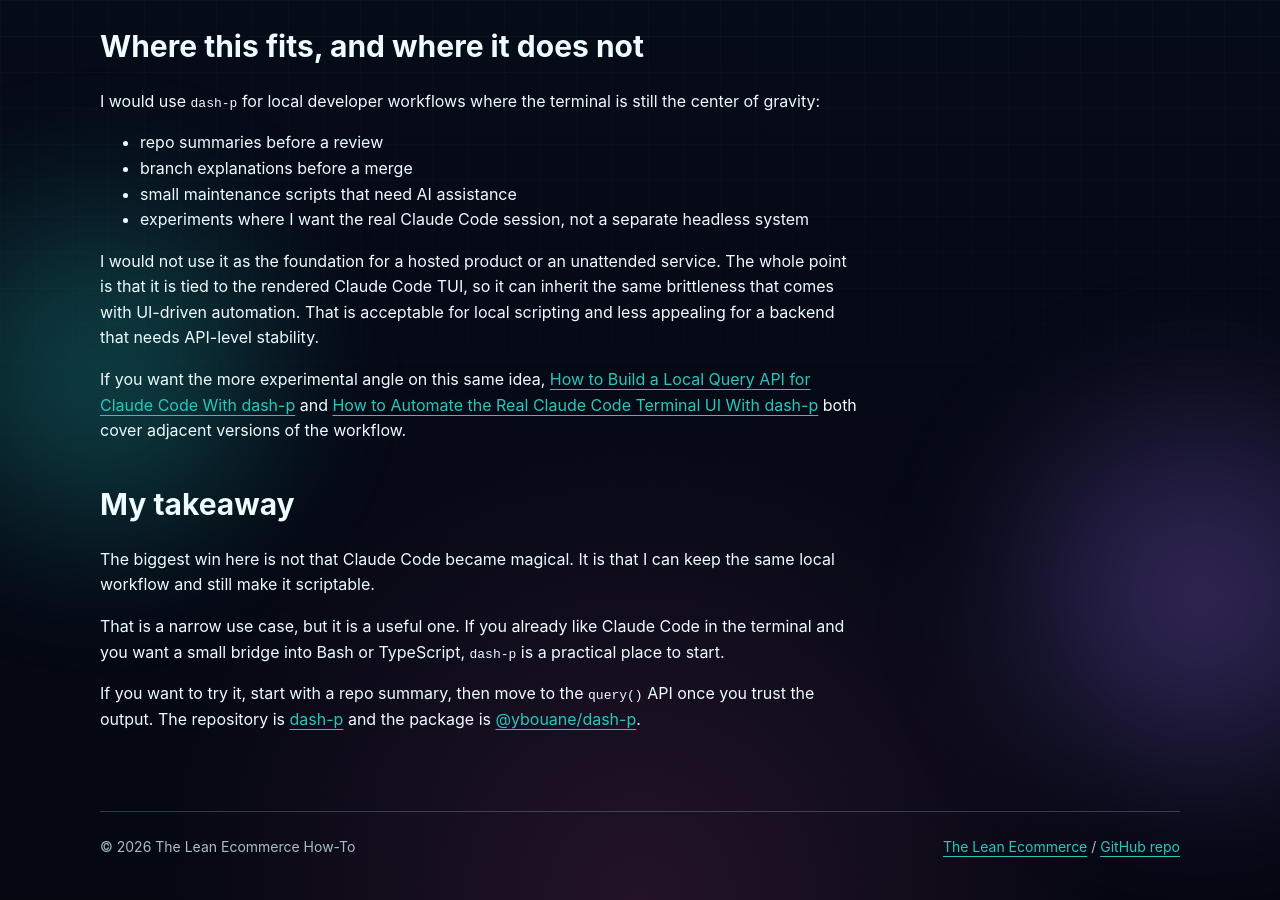
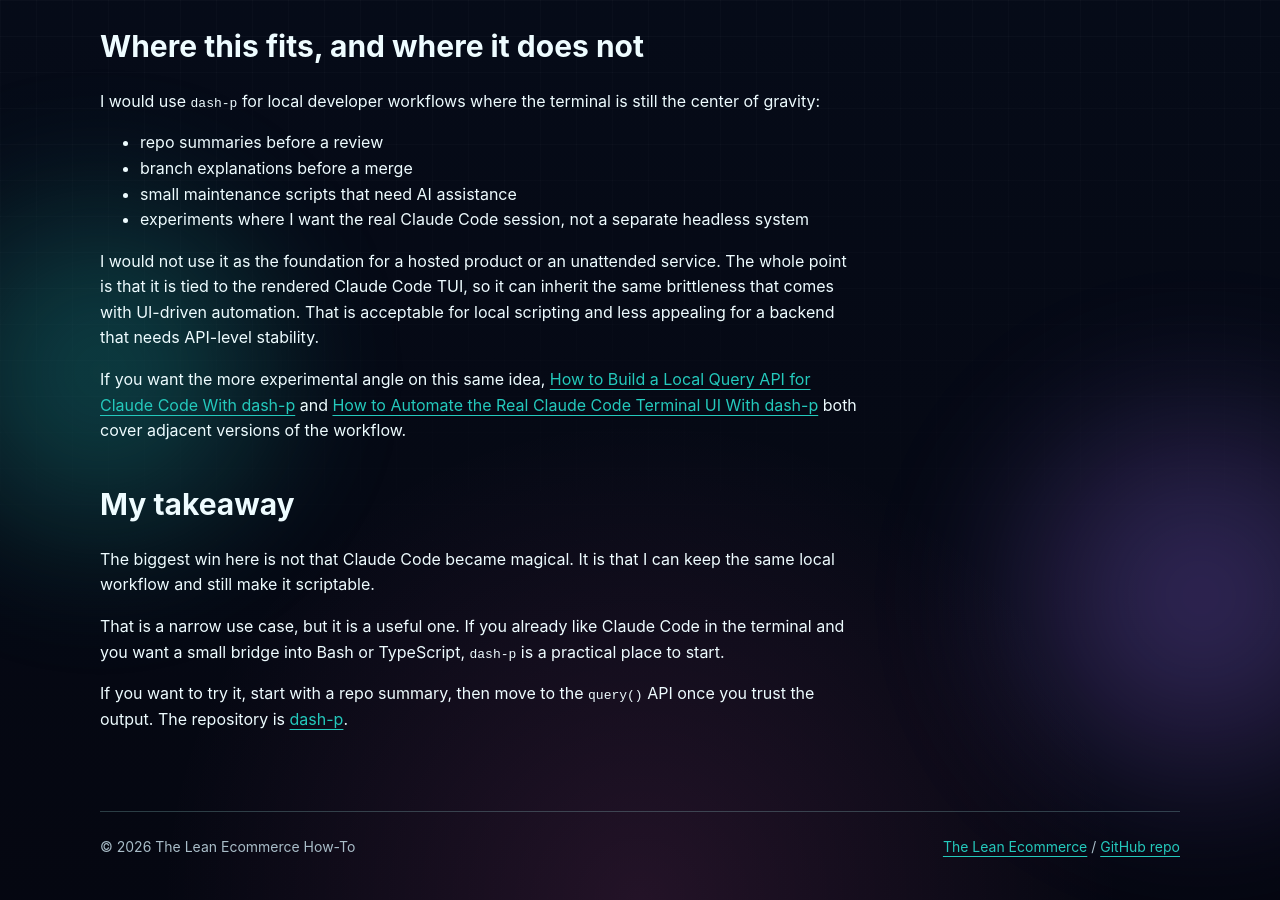
Before and after one commit to the-lean-ecommerce/how-to.github.io, a Jekyll site: the page built from _posts/2026-07-31-how-i-built-a-local-query-layer-for-claude-code-with-dash-p.md, in a window 1280 px wide and 900 px high, scrolled down 4105 px. Built offline with Jekyll 4.4.1, drawn with Linux system fonts in a browser that asks for light colours.

Commit message:
Remove npm link from dash-p post

```diff
--- a/_posts/2026-07-31-how-i-built-a-local-query-layer-for-claude-code-with-dash-p.md
+++ b/_posts/2026-07-31-how-i-built-a-local-query-layer-for-claude-code-with-dash-p.md
@@ -94,4 +94,4 @@ The biggest win here is not that Claude Code became magical. It is that I can ke
 
 That is a narrow use case, but it is a useful one. If you already like Claude Code in the terminal and you want a small bridge into Bash or TypeScript, <code>dash-p</code> is a practical place to start.
 
-If you want to try it, start with a repo summary, then move to the <code>query()</code> API once you trust the output. The repository is [dash-p](https://github.com/ybouane/dash-p) and the package is [@ybouane/dash-p](https://www.npmjs.com/package/@ybouane/dash-p).
+If you want to try it, start with a repo summary, then move to the <code>query()</code> API once you trust the output. The repository is [dash-p](https://github.com/ybouane/dash-p).
```
